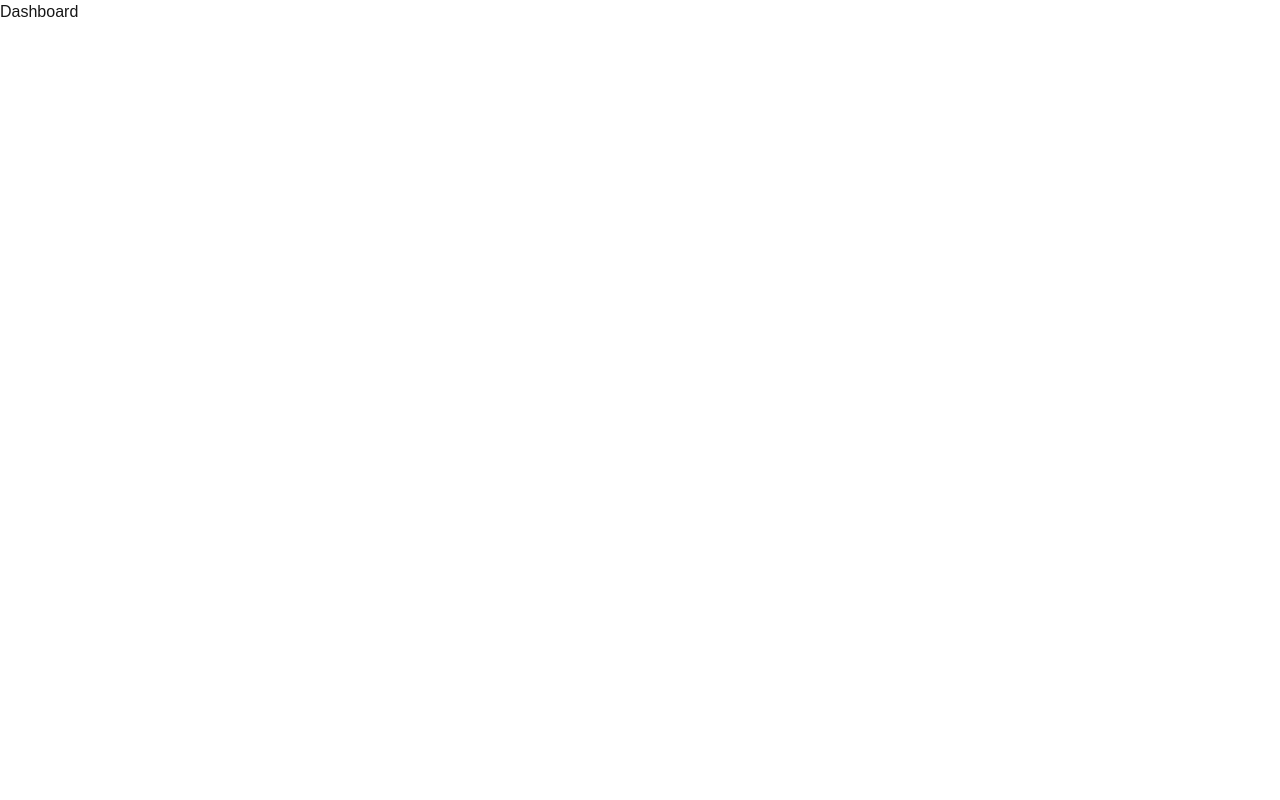
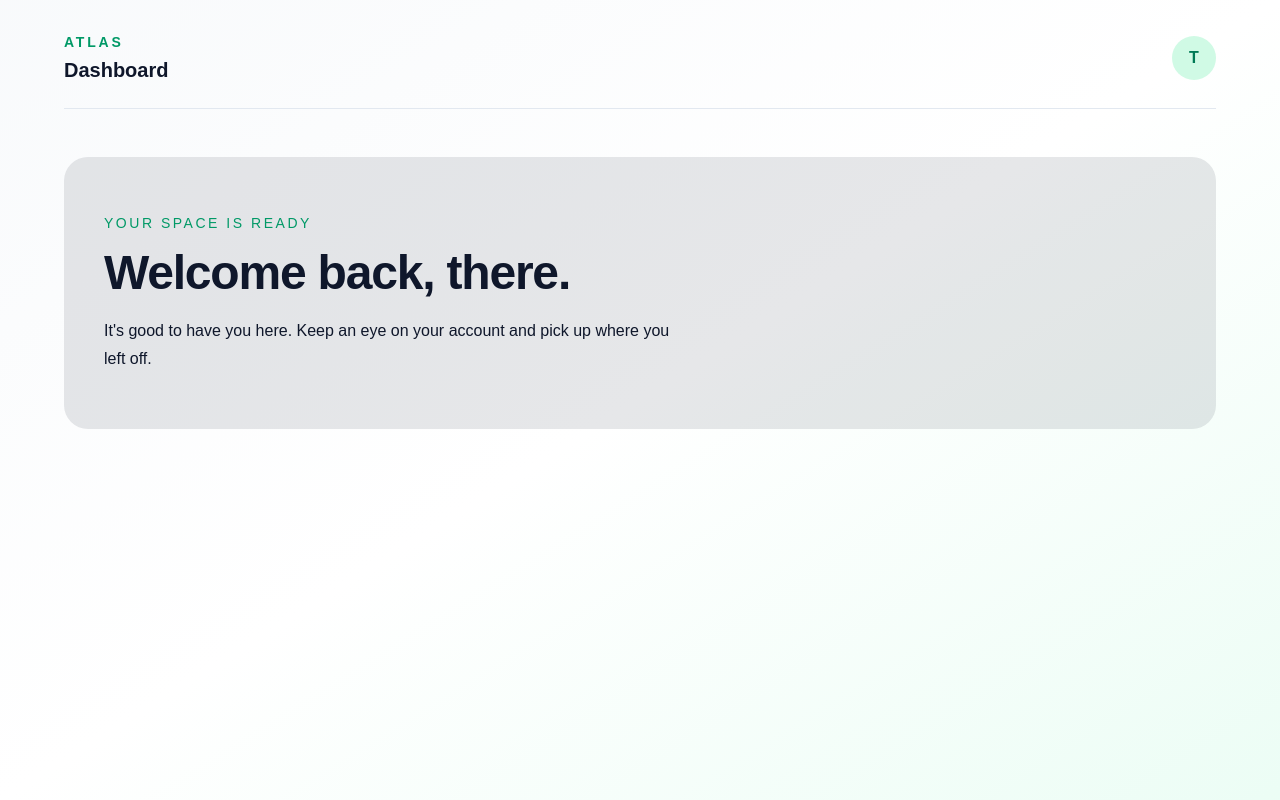
Before and after one commit to Jiyatalwar/nextjs-python-app, a Next.js app in the folder frontend/: page /dashboard in a window 1280 px wide. Built offline with nearby package versions, Linux system fonts and the light colour scheme.

Commit message:
update dashboard page with user data base uese
add storeuse func and check dataconnected

```diff
--- a/frontend/app/dashboard/page.tsx
+++ b/frontend/app/dashboard/page.tsx
@@ -1,12 +1,60 @@
-// make dashboard according to role
-import React from 'react'
+'use client';
 
-const page = () => {
+import { useEffect, useState } from 'react';
+
+type StoredUser = {
+  name?: string;
+  full_name?: string;
+  email?: string;
+};
+
+export default function Dashboard() {
+  // user name intital
+  const [userName, setUserName] = useState('there');
+
+  useEffect(() => {
+  // store user data
+    const storedUser = localStorage.getItem('user');
+
+    if (!storedUser) {
+      return;
+    }
+
+    try {
+      const user: StoredUser = JSON.parse(storedUser);
+      const name = user.name || user.full_name || user.email?.split('@')[0];
+
+      if (name) {
+        setUserName(name.charAt(0).toUpperCase() + name.slice(1));
+      }
+    } catch {
+      // Keep the friendly fallback when stored user data is invalid.
+    }
+  }, []);
+
   return (
-    <div>
-       <h1>Dashboard</h1>
-    </div>
+    <main className="min-h-screen bg-gradient-to-br from-slate-50 via-white to-emerald-50 px-5 py-8 text-slate-900 sm:px-10 lg:px-16">
+      <div className="mx-auto max-w-6xl">
+        <header className="flex items-center justify-between border-b border-slate-200 pb-6">
+          <div>
+            <p className="text-sm font-semibold uppercase tracking-[0.2em] text-emerald-600">Atlas</p>
+            <h1 className="mt-1 text-xl font-bold text-slate-900">Dashboard</h1>
+          </div>
+          <div className="flex h-11 w-11 items-center justify-center rounded-full bg-emerald-100 font-bold text-emerald-700">
+            {userName.charAt(0).toUpperCase()}
+          </div>
+        </header>
+
+        <section className="mt-12 rounded-3xl bg-slate-900/10 px-6 py-10 text-dark sm:px-10 sm:py-14">
+          <p className="text-sm font-medium uppercase tracking-[0.18em] text-emerald-600">Your space is ready</p>
+          <h2 className="mt-4 max-w-2xl text-4xl font-bold tracking-tight sm:text-5xl">
+            Welcome back, {userName}.
+          </h2>
+          <p className="mt-5 max-w-xl text-base leading-7 text-dark ">
+            It&apos;s good to have you here. Keep an eye on your account and pick up where you left off.
+          </p>
+        </section>
+      </div>
+    </main>
   )
 }
-
-export default page
```
